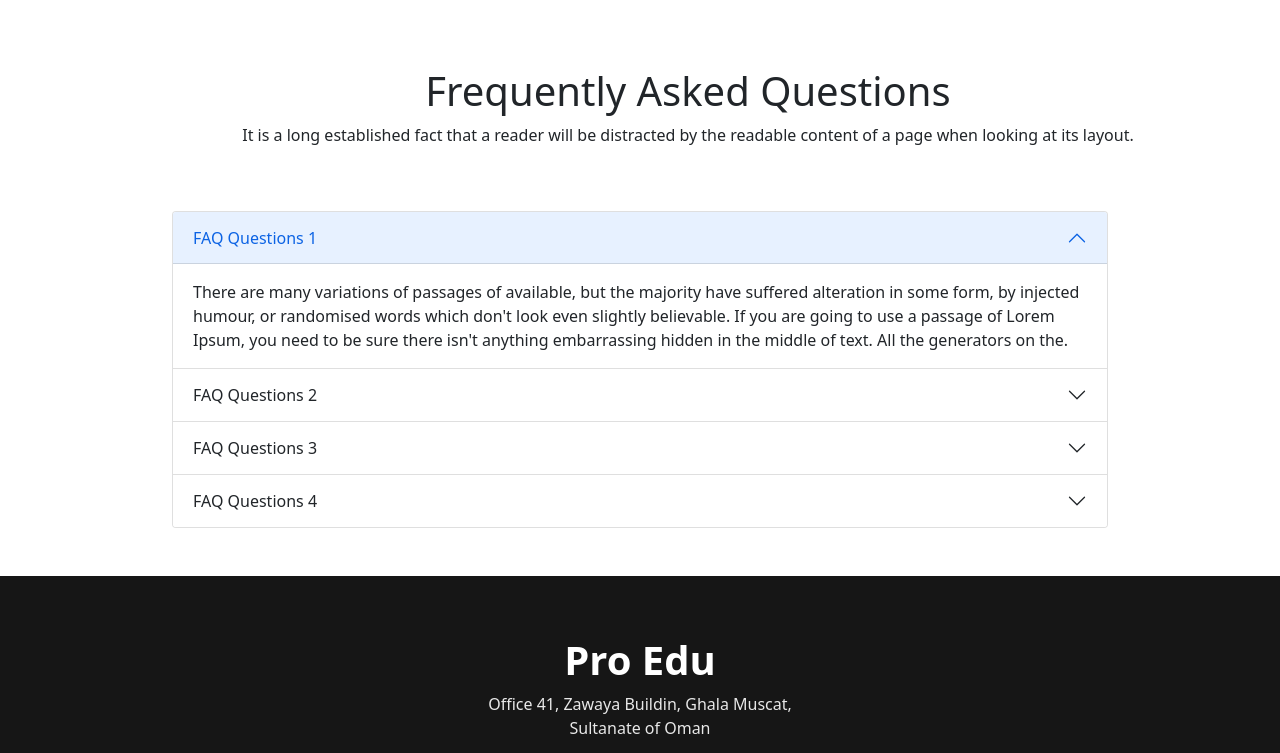
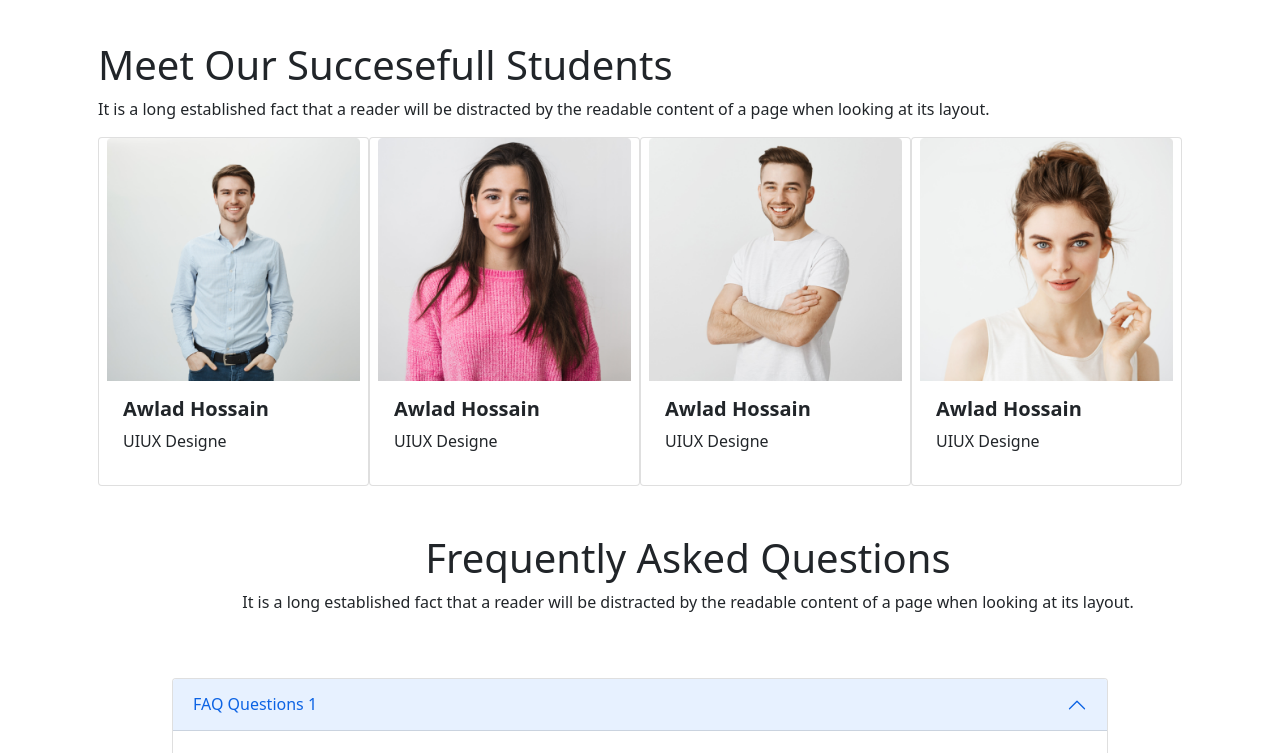
Before and after one commit to mdruhulamins786/Assignment-3, a plain HTML site: page index.html in a window 1280 px wide. Shown: the part 2220-2973 px from the top of the page. Drawn offline with nearby package versions, Linux system fonts and the light colour scheme.

Commit message:
Succesefull Students added

```diff
--- a/index.html
+++ b/index.html
@@ -438,7 +438,7 @@
       <!--=================== The elearning start =============================-->
 
       <section class="container">
-        <div style="background: #f4fafd" class="row my-5 mx-3 g-3">
+        <div style="background: #f4fafd" class="row my-5 g-3 overflow-hidden">
           <!-- main div -->
           <div class="col-sm-12 col-md-4">
             <img
@@ -521,6 +521,80 @@
       </section>
       <!-- ================== Ready to join end =================== -->
       <!-- ================== Ready to join end =================== -->
+
+      <!-- ================== Successfull Students start =================== -->
+      <!-- ================== Successfull Students start =================== -->
+
+      <section class="container">
+        <div class="mx-3">
+          <h1>Meet Our Succesefull Students</h1>
+          <p>
+            It is a long established fact that a reader will be distracted by
+            the readable content of a page when looking at its layout.
+          </p>
+        </div>
+        <div class="row gx-5 g-3 overflow-hidden mx-3">
+          <!-- student one -->
+          <div class="card col-12 col-md-6 col-lg-3 gx-3">
+            <img
+              class="img-fluid"
+              src="./edTech-website-main/images/student/student-1.png"
+              alt="..."
+            />
+            <div class="card-body">
+              <h5 style="font-weight: bold" class="card-title">
+                Awlad Hossain
+              </h5>
+              <p style="font-weight: 500">UIUX Designe</p>
+            </div>
+          </div>
+          <!-- student two -->
+          <div class="card col-12 col-md-6 col-lg-3 gx-3">
+            <img
+              class="img-fluid"
+              src="./edTech-website-main/images/student/student-2.png"
+              alt="..."
+            />
+            <div class="card-body">
+              <h5 style="font-weight: bold" class="card-title">
+                Awlad Hossain
+              </h5>
+              <p style="font-weight: 500">UIUX Designe</p>
+            </div>
+          </div>
+          <!-- student three -->
+          <div class="card col-12 col-md-6 col-lg-3 gx-3">
+            <img
+              class="img-fluid"
+              src="./edTech-website-main/images/student/student-3.png"
+              alt="..."
+            />
+            <div class="card-body">
+              <h5 style="font-weight: bold" class="card-title">
+                Awlad Hossain
+              </h5>
+              <p style="font-weight: 500">UIUX Designe</p>
+            </div>
+          </div>
+          <!-- student four -->
+          <div class="card col-12 col-md-6 col-lg-3 gx-3">
+            <img
+              class="img-fluid"
+              src="./edTech-website-main/images/student/student-4.png"
+              alt="..."
+            />
+            <div class="card-body">
+              <h5 style="font-weight: bold" class="card-title">
+                Awlad Hossain
+              </h5>
+              <p style="font-weight: 500">UIUX Designe</p>
+            </div>
+          </div>
+        </div>
+      </section>
+
+      <!-- ================== Successfull Students end =================== -->
+      <!-- ================== Successfull Students end =================== -->
       <!-- ************************************************************************** -->
       <!-- ================== Frequently Asked Questions start =================== -->
       <!-- ================== Frequently Asked Questions start =================== -->
@@ -675,7 +749,7 @@
       <!-- ================== Frequently Asked Questions end =================== -->
     </main>
 
-    <footer>
+    <footer class="overflow-hidden">
       <div
         style="background: #161616; padding: 60px 0"
         class="text-white d-flex flex-column align-items-center text-center"
--- a/style.css
+++ b/style.css
@@ -1,6 +1,6 @@
 .icon {
   background: #242424;
-  padding:7px 11px;
+  padding: 7px 11px;
   border-radius: 50%;
 
   font-size: 20px;
```
